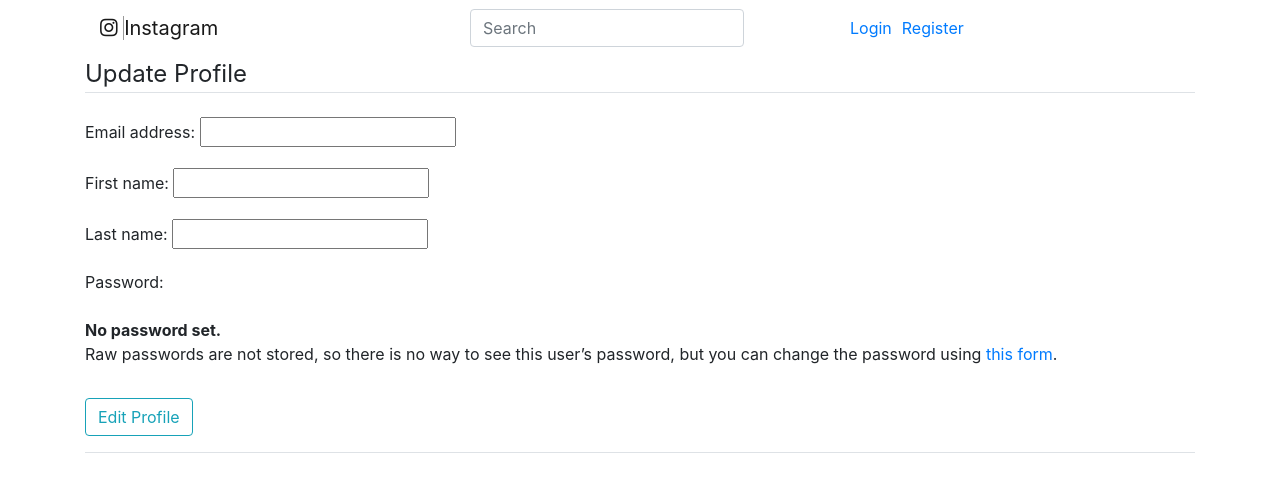
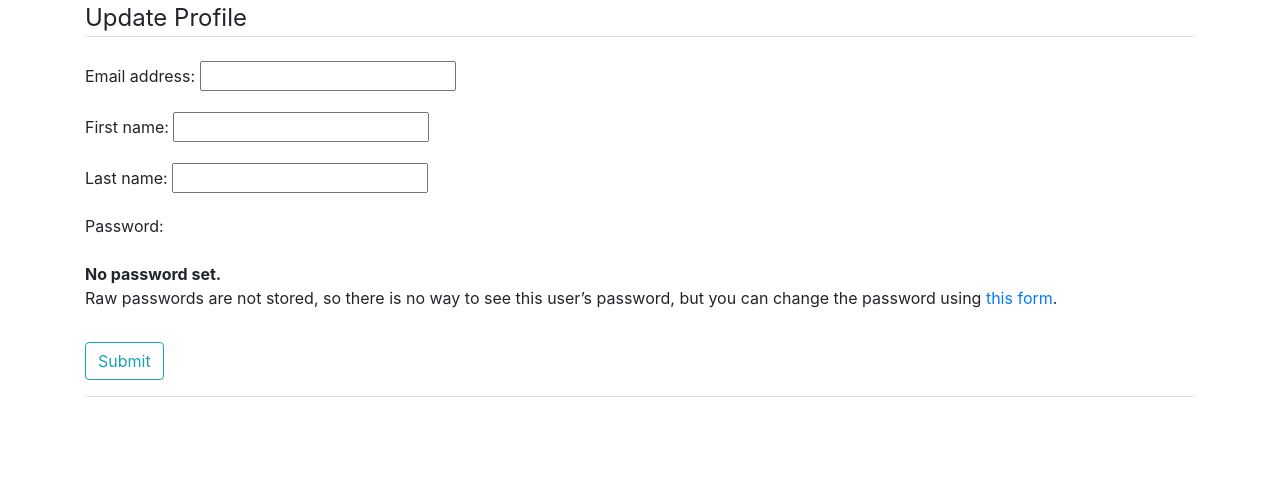
Before and after one commit to GabrielOduori/Instagram, a Django app: template profiles/templates/registration/edit_profile.html in a window 1280 px wide. Shown: the top 492 px of the page. Run offline with Django 3.2, Linux system fonts and the light colour scheme; the template is opened without the code that fills it: values that come from a table or form of the project are taken from there, others are empty; some libraries are stand-ins or nearby versions.

Commit message:
Updated the edit user profile.

```diff
--- a/profiles/templates/registration/edit_profile.html
+++ b/profiles/templates/registration/edit_profile.html
@@ -1,7 +1,7 @@
 {% extends 'base.html' %}
 {% load crispy_forms_tags %}
 {% block content %}
-{% include 'navbar.html' %}
+
 <div class="container">
     <div class="content-section">
         <form action="/edit_profile/" method='POST'>
@@ -11,7 +11,7 @@
                 {{ form.as_p}}
             </fieldset>
             <div class="form-group">
-                <button class="btn btn-outline-info" type="submit">Edit Profile</button>
+                <button class="btn btn-outline-info" type="submit">Submit</button>
             </div>
         </form >
         <div class="border-top pt-3">
```
